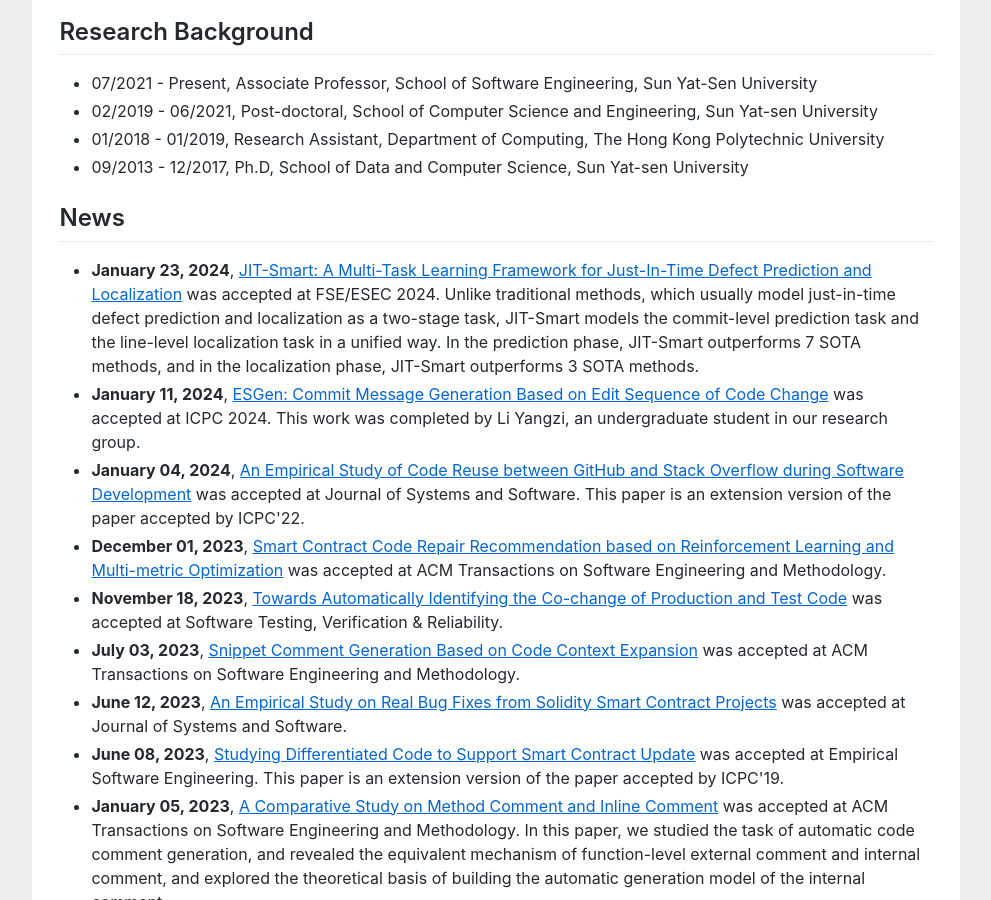
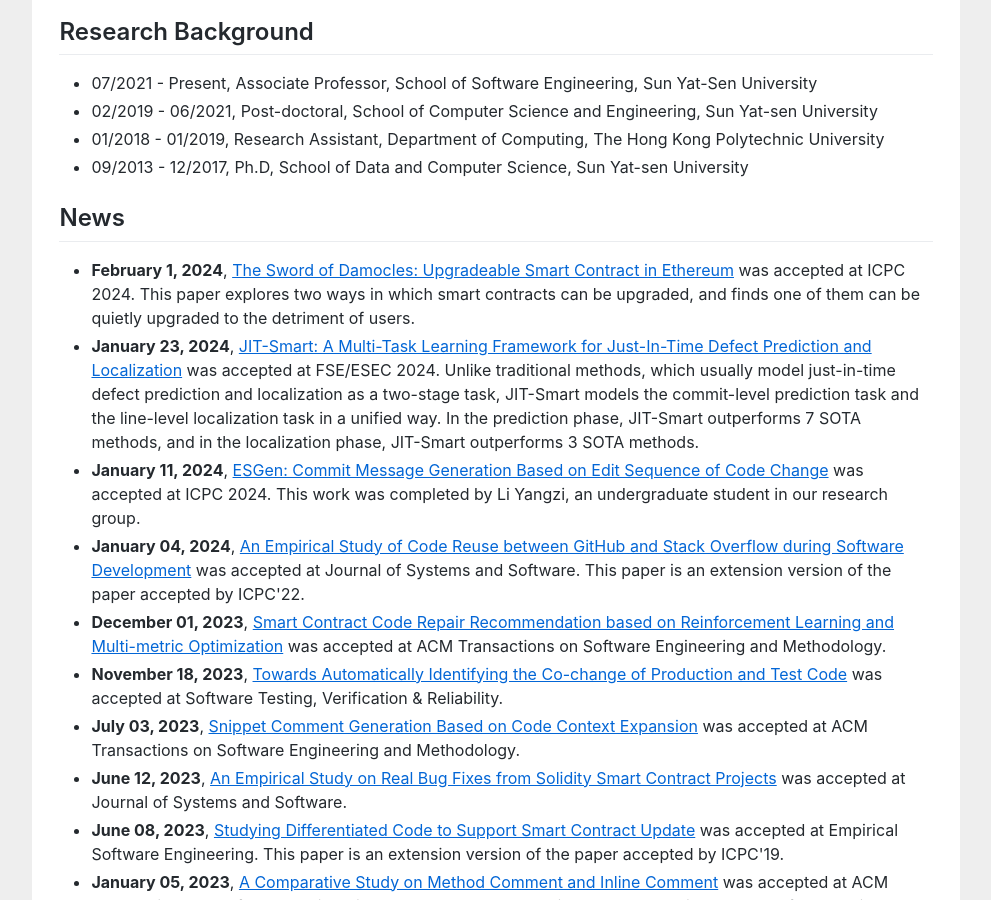
Before and after one commit to huangyuan-hy/huangyuan-hy.github.io, a Jekyll site: the page index.html, which Jekyll copies as it is, in a window 1280 px wide and 900 px high, scrolled down 617 px. Shown: the whole window, without its empty margins (144-1135 px from the left). Built offline with Jekyll 4.4.1, drawn with Linux system fonts in a browser that asks for light colours; some of the changed text lies outside the part shown.

Commit message:
Update index.html

```diff
--- a/index.html
+++ b/index.html
@@ -93,6 +93,8 @@ gtag('config', 'UA-158965281-1');
 
 				<h2>News</h2>
 					<ul>
+
+						<li><b>February 1, 2024</b>,  <a href=""><u>The Sword of Damocles: Upgradeable Smart Contract in Ethereum</u></a> was accepted at ICPC 2024. This paper explores two ways in which smart contracts can be upgraded, and finds one of them can be quietly upgraded to the detriment of users.</li>
 						<li><b>January 23, 2024</b>,  <a href=""><u>JIT-Smart: A Multi-Task Learning Framework for Just-In-Time Defect Prediction and Localization</u></a> was accepted at FSE/ESEC 2024. Unlike traditional methods, which usually model just-in-time defect prediction and localization as a two-stage task, JIT-Smart models the commit-level prediction task and the line-level localization task in a unified way. In the prediction phase, JIT-Smart outperforms 7 SOTA methods, and in the localization phase, JIT-Smart outperforms 3 SOTA methods.</li>
 						<li><b>January 11, 2024</b>,  <a href=""><u>ESGen: Commit Message Generation Based on Edit Sequence of Code Change</u></a> was accepted at ICPC 2024. This work was completed by Li Yangzi, an undergraduate student in our research group. </li>
 						<li><b>January 04, 2024</b>,  <a href=""><u>An Empirical Study of Code Reuse between GitHub and Stack Overflow during Software Development</u></a> was accepted at Journal of Systems and Software. This paper is an extension version of the paper accepted by ICPC'22. </li>
@@ -176,6 +178,7 @@ empirical study to learn how programmers reuse code on <a href="https://stackove
 <li>Xiangping Chen, Peiyong Liao, Queping Kong, <u>Yuan Huang*</u>,  and Xiaocong Zhou. Studying Differentiated Code to Support Smart Contract Update. Empirical Software Engineering (EMSE <a href="" style="color:red;">  </a>), 2023. <a href="">[PDF]</a></li>
 <li>Yilin Wang, Xiangping Chen,<u>Yuan Huang*</u>, Hao-Nan Zhu, Jing Bian, and Zibin Zheng. An Empirical Study on Real Bug Fixes from Solidity Smart Contract Projects. Journal of Systems and Software,  (JSS <a href="" style="color:red;">  </a>), 2023. <a href="">[PDF]</a></li>
 <li>Queping Kong, Ziyan Wang, <u>Yuan Huang</u>, Xiangping Chen, Xiaocong Zhou, Zibin Zheng, Gang Huang. Characterizing and detecting gas-inefficient patterns in smart contracts. Journal of Computer Science and Technology,  37(1), 67-82, (JCST <a href="" style="color:red;">  </a>), 2022. <a href="https://jcst.ict.ac.cn/fileup/1000-9000/PDF/2022-1-5-1674.pdf">[PDF]</a> </li>
+<li><u>Yuan Huang</u>, Xiaoyuan Wu, Quanqi Wang,  Ziang Qian, Xiangping Chen, Zibin Zheng. The Sword of Damocles: Upgradeable Smart Contract in Ethereum. In IEEE/ACM 32th International Conference on Program Comprehension (ICPC), 2024. <a href="">[PDF]</a></li>
 <li><u>Yuan Huang</u>, Queping Kong, Xiangping Chen, and Zibin Zheng. Recommending differentiated code to support smart contract update. In IEEE/ACM 27th International Conference on Program Comprehension (ICPC), 2019. <a href="https://ieeexplore.ieee.org/abstract/document/8813255">[PDF]</a></li>
 <li>Xiangping Chen, Peiyong Liao, Yixin Zhang, <u>Yuan Huang*</u>, Zibin Zheng. Understanding Code Reuse in Smart Contracts. IEEE International Conference on Software Analysis, Evolution and Reengineering (SANER), 2021. <a href="https://ieeexplore.ieee.org/abstract/document/9425939">[PDF]</a></li>
 <li>Xiaocong Zhou, Yingye Chen, Hanyang Guo, Xiangping Chen, <u>Yuan Huang*</u>, Security Code Recommendations for Smart Contract, IEEE International Conference on Software Analysis, Evolution and Reengineering (SANER), 2023. Accepted</li>
```
